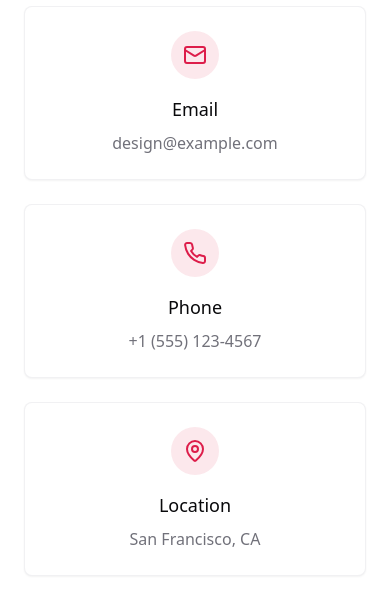
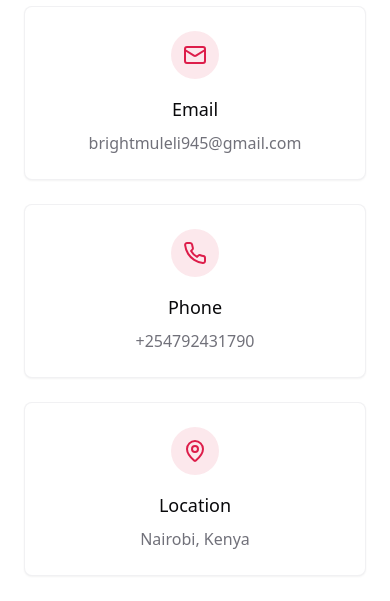
Before and after one commit to Bright254/Brighton-Muleli-portfolio, a React (Vite) app: page / in a window 390 px wide. Shown: the part 6140-6741 px from the top of the page. Built offline with nearby package versions, Linux system fonts and the light colour scheme.

Commit message:
Update contact information
Update the contact page with new email, phone, and location details.

```diff
--- a/src/components/Contact.tsx
+++ b/src/components/Contact.tsx
@@ -61,17 +61,17 @@ const Contact = () => {
           <ContactInfoItem
             icon={<Mail className="h-6 w-6" />}
             title="Email"
-            content="design@example.com"
+            content="brightmuleli945@gmail.com"
           />
           <ContactInfoItem
             icon={<Phone className="h-6 w-6" />}
             title="Phone"
-            content="+1 (555) 123-4567"
+            content="+254792431790"
           />
           <ContactInfoItem
             icon={<MapPin className="h-6 w-6" />}
             title="Location"
-            content="San Francisco, CA"
+            content="Nairobi, Kenya"
           />
         </div>
 
```
